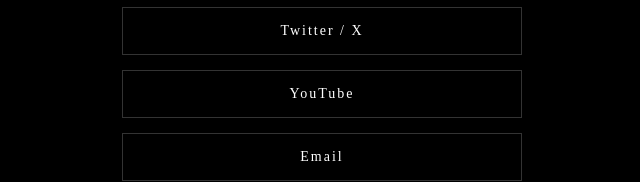
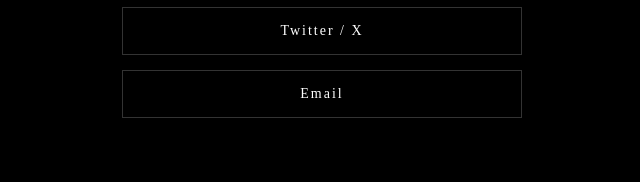
Before and after one commit to crovexai/Portfolio, a Next.js app: page /social in a window 1280 px wide. Shown: the part 355-537 px from the top of the page, without its empty margins (318-958 px from the left). Built offline with nearby package versions, Linux system fonts and the light colour scheme.

Commit message:
Update social media links on SocialPage

```diff
--- a/pages/social.tsx
+++ b/pages/social.tsx
@@ -7,19 +7,15 @@
   },
   {
     name: "TikTok",
-    url: "https://tiktok.com/@yourusername"
+    url: "https://tiktok.com/xayyleon"
   },
   {
     name: "Twitter / X",
     url: "https://x.com/yourusername"
   },
   {
-    name: "YouTube",
-    url: "https://youtube.com/@yourchannel"
-  },
-  {
     name: "Email",
-    url: "mailto:youremail@gmail.com"
+    url: "jx02092025@gmail.com"
   }
 ];
 
```
